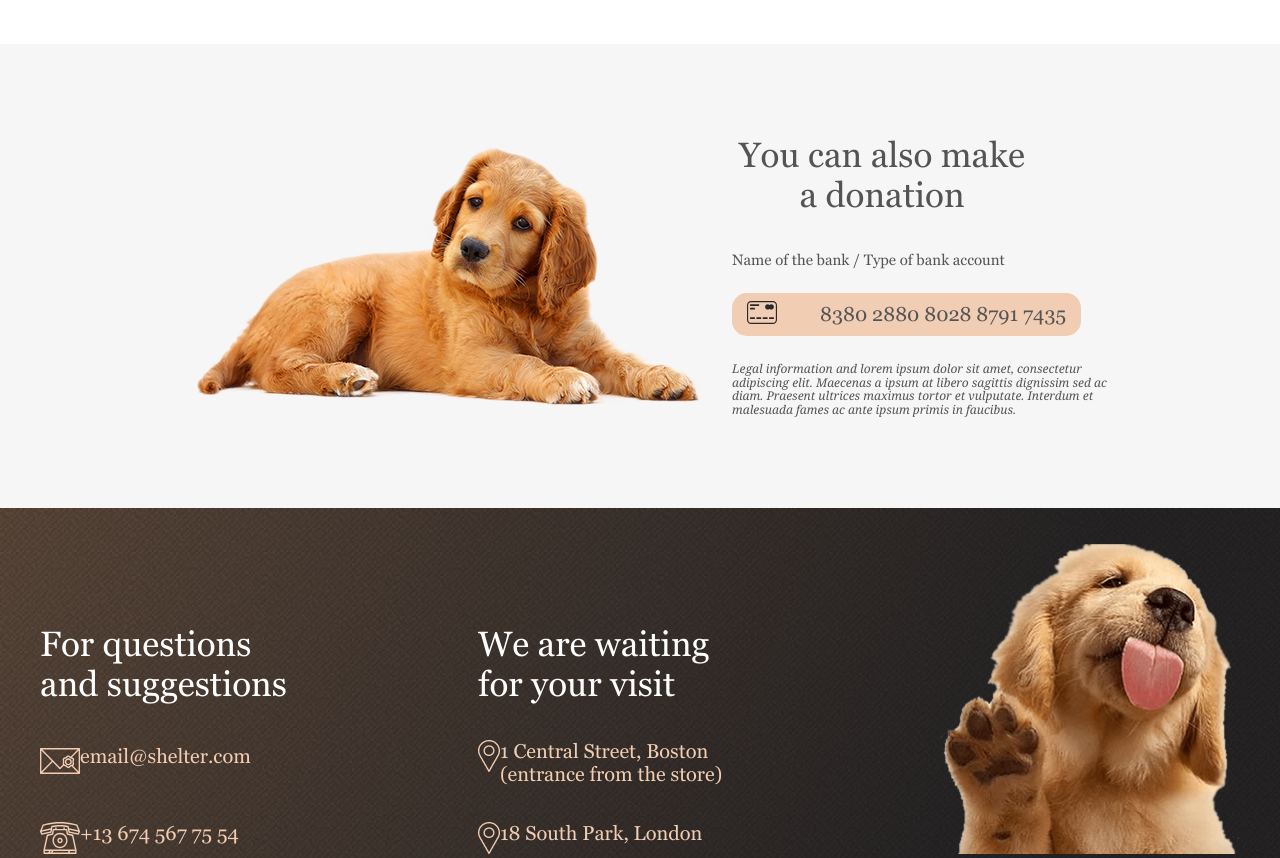
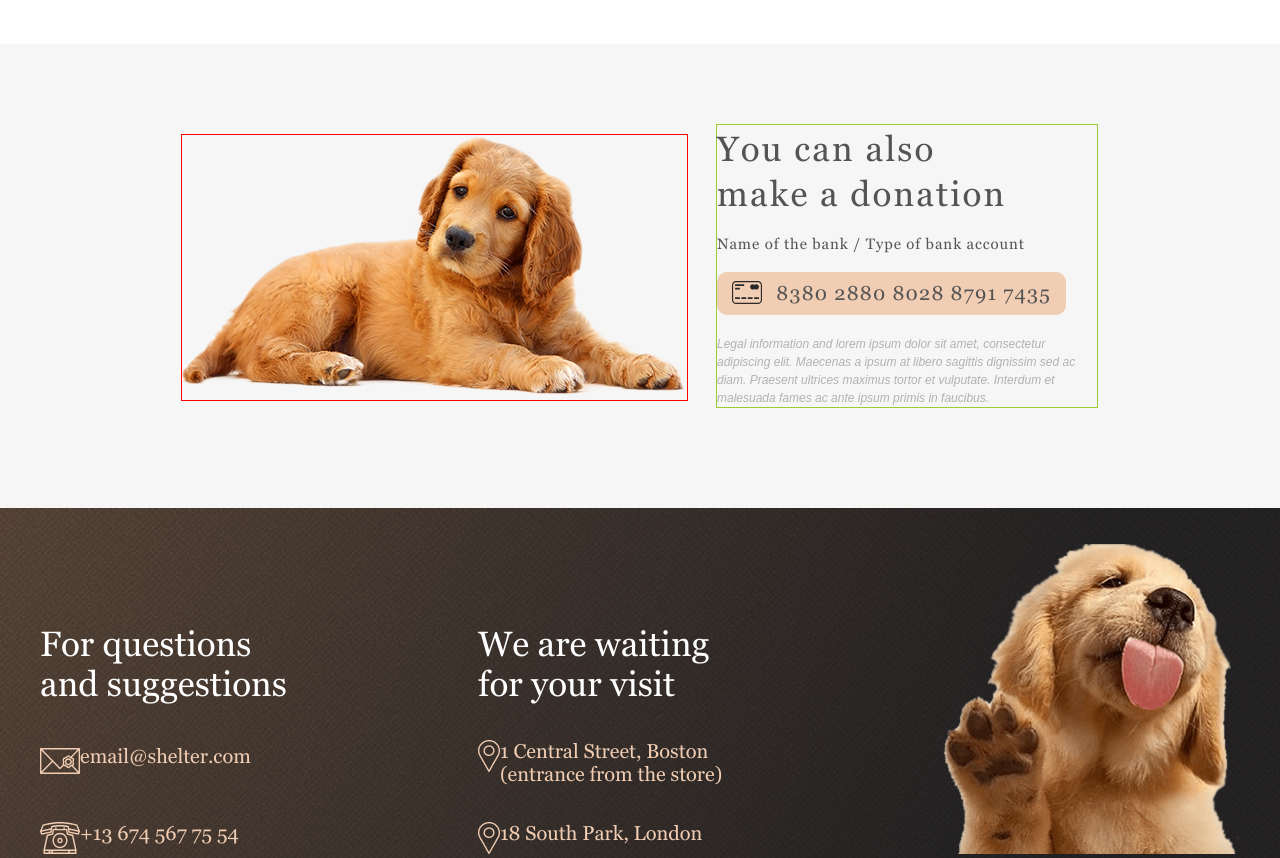
Before and after one commit to avvvr/JS2020Q3, a plain HTML site: page shelter/pages/main/index.html in a window 1280 px wide. Shown: the part 2940-3798 px from the top of the page. Drawn offline with Linux system fonts and the light colour scheme.

Commit message:
fix: change margins of in addition section

```diff
--- a/shelter/pages/main/index.html
+++ b/shelter/pages/main/index.html
@@ -48,8 +48,13 @@
         </div>
         <div class="right-about">
           <div class="about-header">About the shelter “Cozy House”</div>
-          <div class="about-text">Currently we have 121 dogs and 342 cats on our hands and statistics show that only 20% of them will find a family. The others will continue to live with us and will be waiting for a lucky chance to become dearly loved.</div>
-          <div class="about-text">We feed our wards with the best food and make sure that they do not get sick, feel comfortable (including psychologically) and well. We are supported by 87 volunteers and 28 employees of various skill levels. About 12% of the animals are taken by the shelter staff. Taking care of the animals, they become attached to the pets and would hardly ever leave them alone.</div>
+          <div class="about-text">Currently we have 121 dogs and 342 cats on our hands and statistics show that only 20%
+            of them will find a family. The others will continue to live with us and will be waiting for a lucky chance
+            to become dearly loved.</div>
+          <div class="about-text">We feed our wards with the best food and make sure that they do not get sick, feel
+            comfortable (including psychologically) and well. We are supported by 87 volunteers and 28 employees of
+            various skill levels. About 12% of the animals are taken by the shelter staff. Taking care of the animals,
+            they become attached to the pets and would hardly ever leave them alone.</div>
         </div>
       </div>
     </section>
@@ -146,11 +151,10 @@
       </div>
     </section>
     <section class="in-addition">
-      <div class="donation-dog-box">
+      <div class="donation-dog-box" style="border: 1px solid red;">
         <img src="../../assets/images/donation-dog.png" alt="donation dog">
       </div>
-      </div>
-      <div class="in-addition-content">
+      <div class="in-addition-content" style="border: 1px solid yellowgreen;">
         <div class="in-addition-header">You can also make a donation</div>
         <div class="in-addition-subheader">Name of the bank / Type of bank account</div>
         <a href="#">
@@ -164,6 +168,7 @@
           Maecenas a ipsum at libero
           sagittis dignissim sed ac diam. Praesent ultrices maximus tortor et vulputate. Interdum et malesuada fames ac
           ante ipsum primis in faucibus.</div>
+      </div>
     </section>
   </main>
   <footer>
--- a/shelter/sass/layout/_sections.scss
+++ b/shelter/sass/layout/_sections.scss
@@ -70,9 +70,9 @@ section {
   background-color: $color-light-l;
   height: 464px;
 
-  & div {
+  /*& div {
     display: flex;
 
     //border: 1px solid red;
-  }
+  }*/
 }
--- a/shelter/sass/pages/_main.scss
+++ b/shelter/sass/pages/_main.scss
@@ -231,7 +231,7 @@
   margin-bottom: 100px;
 }
 
-.our-friends-slider .secondary-btn img{
+.our-friends-slider .secondary-btn img {
   margin-bottom: 2px;
 }
 
@@ -252,11 +252,13 @@
 }
 
 .help-header {
-  width: 308px;
+  width: 310px;
   height: 90px;
 
   font-family: Georgia, 'Times New Roman', Times, serif;
   font-size: 35px;
+  line-height: 130%;
+  letter-spacing: 0.06em;
   color: $color-dark-l;
   text-align: center;
   vertical-align: bottom;
@@ -266,11 +268,12 @@
   display: flex;
   justify-content: center;
   flex-wrap: wrap;
-  column-gap: 120px;
+  column-gap: 119px;
   row-gap: 55px;
   max-width: 1026px;
-  width: 100%;
+  //width: 100%;
   height: 281px;
+  margin-bottom: 21px;
 
   & div {
     display: flex;
@@ -283,16 +286,26 @@
       justify-content: flex-end;
       font-family: Georgia, 'Times New Roman', Times, serif;
       font-size: 20px;
+      line-height: 115%;
+      letter-spacing: 0.06em;
       color: $color-dark-l;
     }
   }
 }
 
+//////////
+//////////
+//////////
+/*in-addition-section*/
+
 .donation-dog-box {
   justify-content: flex-end;
-  max-width: 677px;
-  width: 100%;
-  padding-right: 30px;
+  align-items: flex-end;
+  max-width: 505px;
+  //width: 100%;
+  //padding-right: 30px;
+  margin-bottom: 17px;
+  margin-right: 28px;
 }
 
 .in-addition-content {
@@ -300,62 +313,75 @@
   flex-direction: column;
   align-items: flex-start;
   justify-content: space-between;
-  max-width: 523px;
+  max-width: 380px;
   height: 282px;
-  width: 100%;
+  margin-right: 1px;
+  margin-bottom: 20px;
+  //width: 100%;
 
   a {
     background-color: $color-primary;
-    border-radius: 15px;
+    border-radius: 10px;
+    margin-bottom: 1px;
   }
 }
 
 .in-addition-header {
+  //justify-content: flex-start;
   width: 300px;
   height: 90px;
+  padding-top: 2px;
 
-  font-family: Georgia, 'Times New Roman', Times, serif;
+  font-family: Georgia, serif;
   font-size: 35px;
+  line-height: 129%;
+  letter-spacing: 0.06em;
   color: $color-dark-l;
-  text-align: center;
+  text-align: left;
   vertical-align: bottom;
 }
 
 .in-addition-subheader {
-  width: 307px;
+  width: 310px;
   height: 17px;
 
-  font-family: Georgia, 'Times New Roman', Times, serif;
+  font-family: Georgia, serif;
   font-size: 15px;
+  line-height: 110%;
+  letter-spacing: 0.06em;
   color: $color-dark-l;
   /*text-align: center;
   vertical-align: bottom;*/
 }
 
 .credit-card {
-  display: inline-flex;
+  display: flex;
   align-items: center;
   justify-content: space-between;
   width: 349px;
   height: 43px;
 
   picture {
+    margin-top: 3px;
     margin-left: 15px;
   }
 
   div {
     margin-right: 15px;
 
-    font-family: Georgia, 'Times New Roman', Times, serif;
+    font-family: Georgia, serif;
     font-size: 20px;
+    line-height: 115%;
+    letter-spacing: 0.06em;
     color: $color-dark-l;
   }
 }
 
 .in-addition-text {
   max-width: 380px;
-  font-family: Georgia, 'Times New Roman', Times, serif;
+  font-family: Arial, serif;
   font-size: 12px;
+  line-height: 150%;
   font-style: italic;
-  color: $color-dark-l;
+  color: #b2b2b2;//$color-dark-l;
 }
```
Also changed, not shown: shelter/pages/main/main.css, shelter/sass/pets.scss (added), 1 other file.
